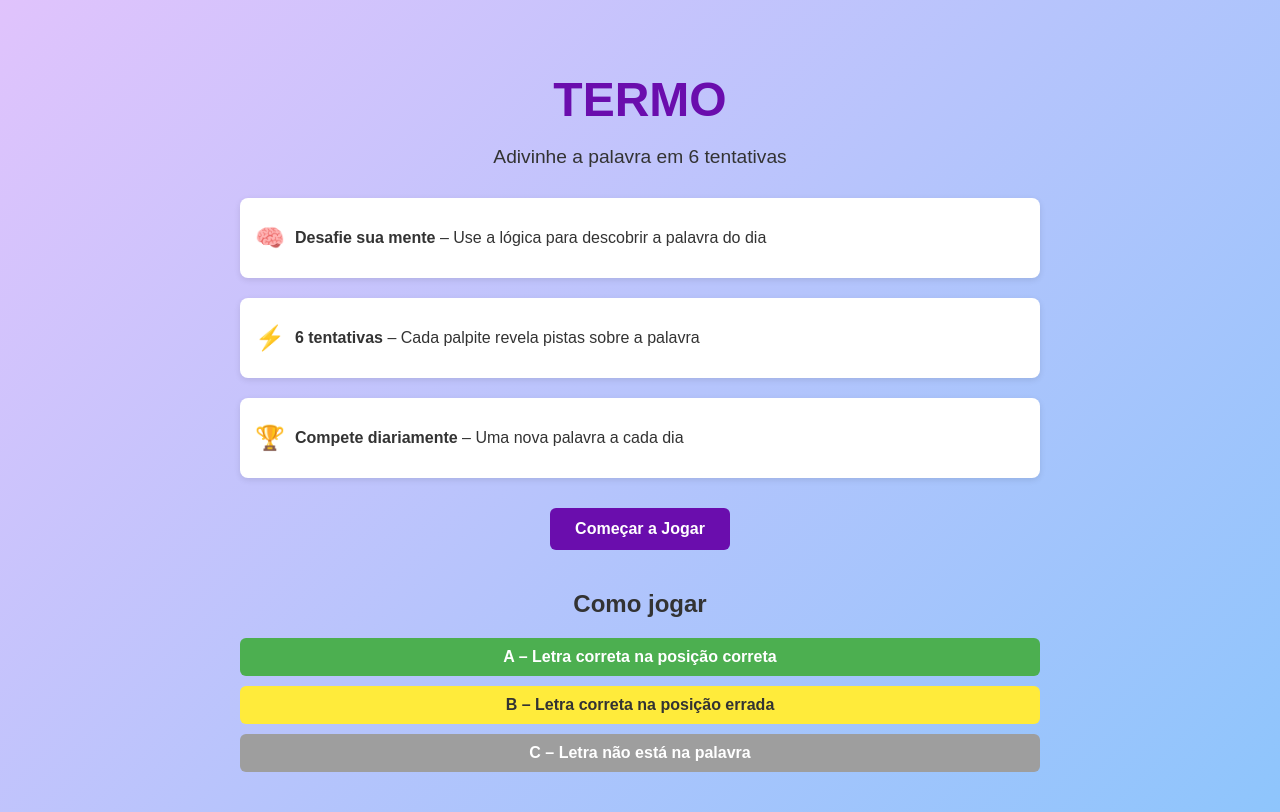
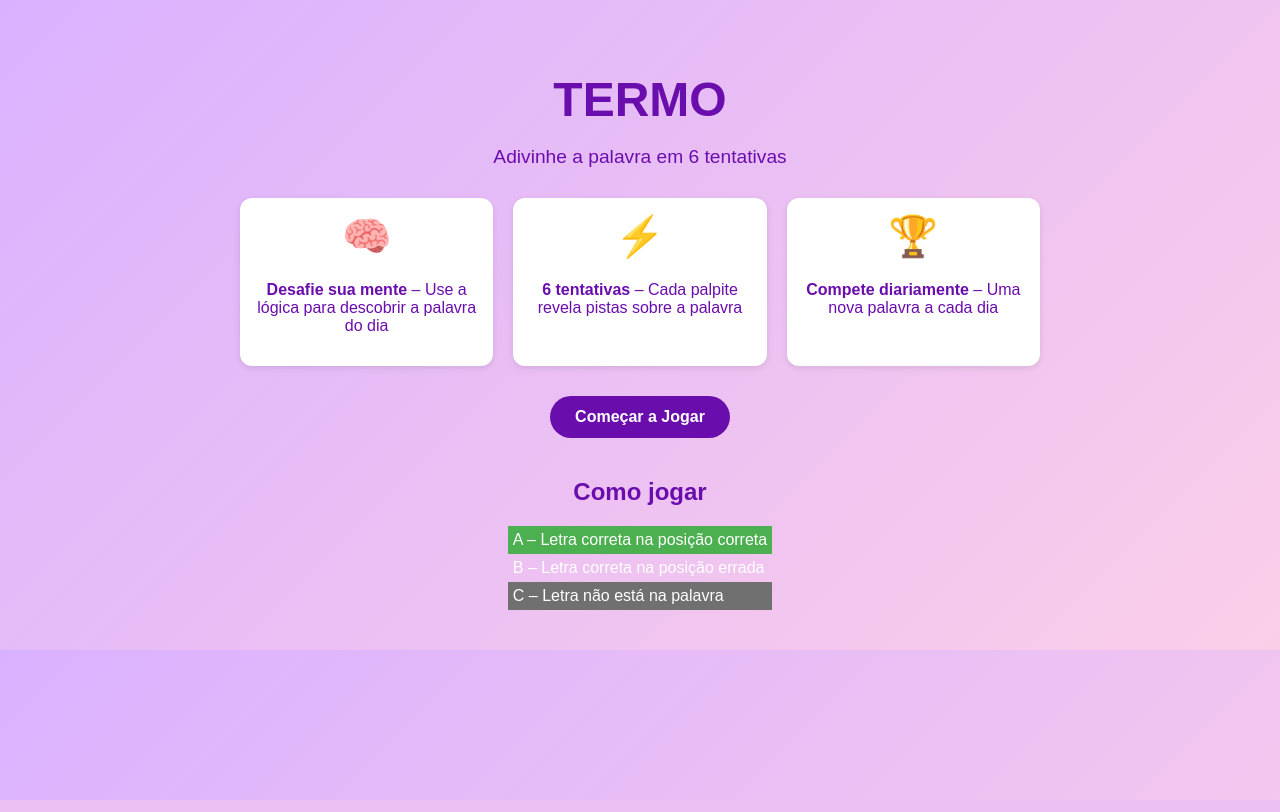
Before and after one commit to laladrack/TrabalhoPratico.WebI.26-1_Alex, a PHP site: page / in a window 1280 px wide. Run offline with PHP 8.4, Linux system fonts and the light colour scheme.

Commit message:
Update style.css

```diff
--- a/css/style.css
+++ b/css/style.css
@@ -2,8 +2,8 @@ body {
   font-family: Arial, sans-serif;
   margin: 0;
   padding: 0;
-  background: linear-gradient(135deg, #e0c3fc, #8ec5fc);
-  color: #333;
+  background: linear-gradient(135deg, #dab1ff, #fbcee8);
+  color: #6a0dad;
   text-align: center;
 }
 
@@ -26,23 +26,25 @@ body {
 
 .features {
   display: flex;
-  flex-direction: column;
+  flex-direction: row;
   gap: 20px;
   margin-bottom: 30px;
 }
 
 .feature {
   background: #fff;
-  border-radius: 8px;
+  border-radius: 12px;
   padding: 15px;
   box-shadow: 0 2px 6px rgba(0,0,0,0.1);
   display: flex;
+  flex-direction: column;
+  flex: 1;
   align-items: center;
-  gap: 10px;
+  gap: 5px;
 }
 
 .icon {
-  font-size: 1.5rem;
+  font-size: 2.5rem;
 }
 
 .btn {
@@ -51,7 +53,7 @@ body {
   background: #6a0dad;
   color: #fff;
   text-decoration: none;
-  border-radius: 6px;
+  border-radius: 25px;
   font-weight: bold;
   transition: background 0.3s;
 }
@@ -67,26 +69,40 @@ body {
 .rules {
   display: flex;
   flex-direction: column;
-  gap: 10px;
-  margin-top: 15px;
+  width: fit-content;
+  margin: 15px auto 0;
 }
 
 .rule {
-  padding: 10px;
-  border-radius: 6px;
+  display: flex;
+  flex-direction: row;
+  align-items: center;
+  padding: 5px;
   color: #fff;
-  font-weight: bold;
 }
 
+.letter {
+  display: flex;
+  align-items: center;
+  justify-content: center;
+  width: 35px;
+  height: 35px;
+  font-weight: bold;
+  border-radius: 4px;
+}
 .green {
   background: #4caf50;
 }
 
-.yellow {
-  background: #ffeb3b;
-  color: #333;
+.orange {
+  background: #f99e4f;
 }
 
 .gray {
-  background: #9e9e9e;
+  background: #707070;
 }
+
+.explanation {
+  margin-left: 5px;
+  color:#6a0dad
+}
```
